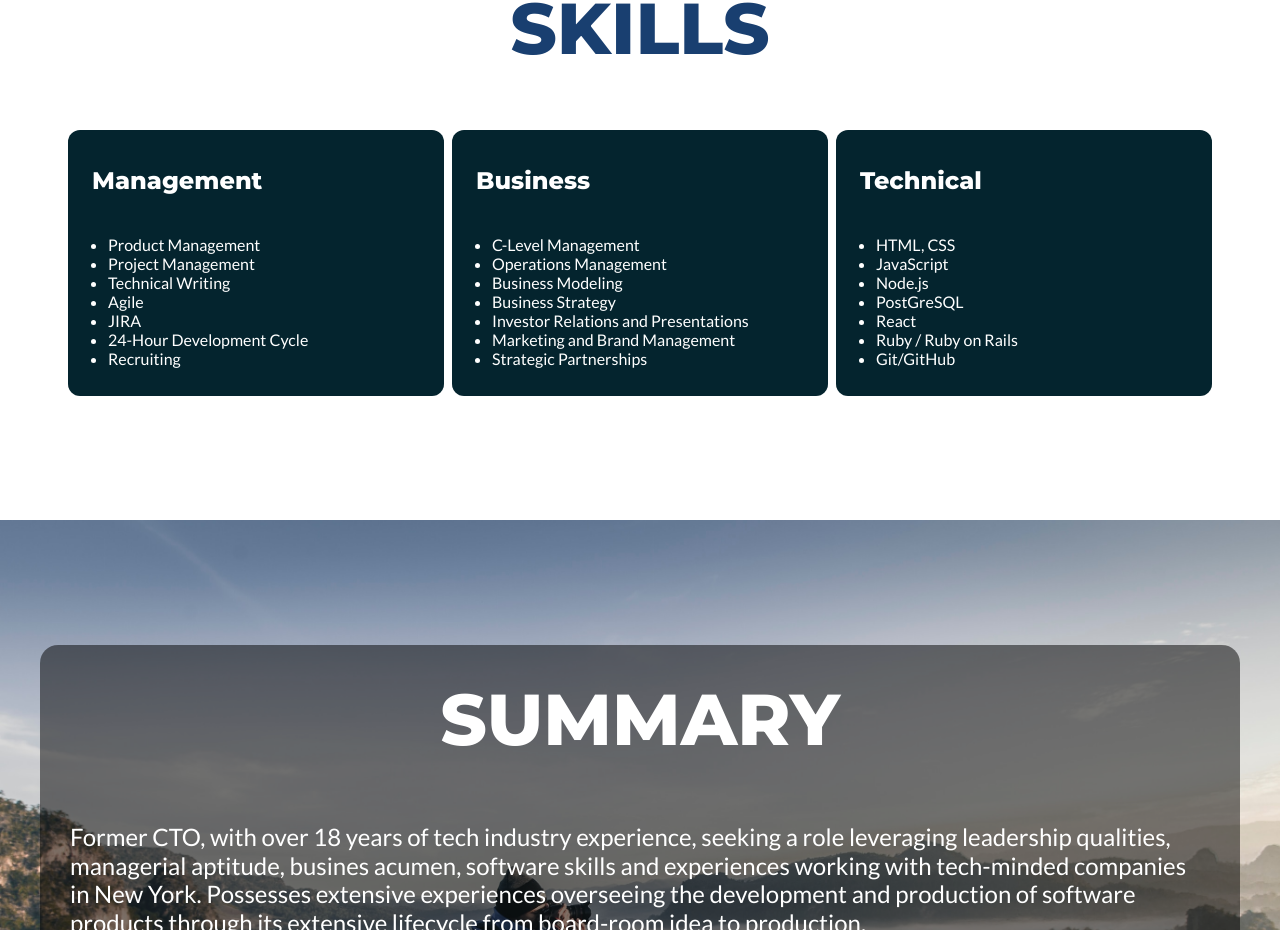
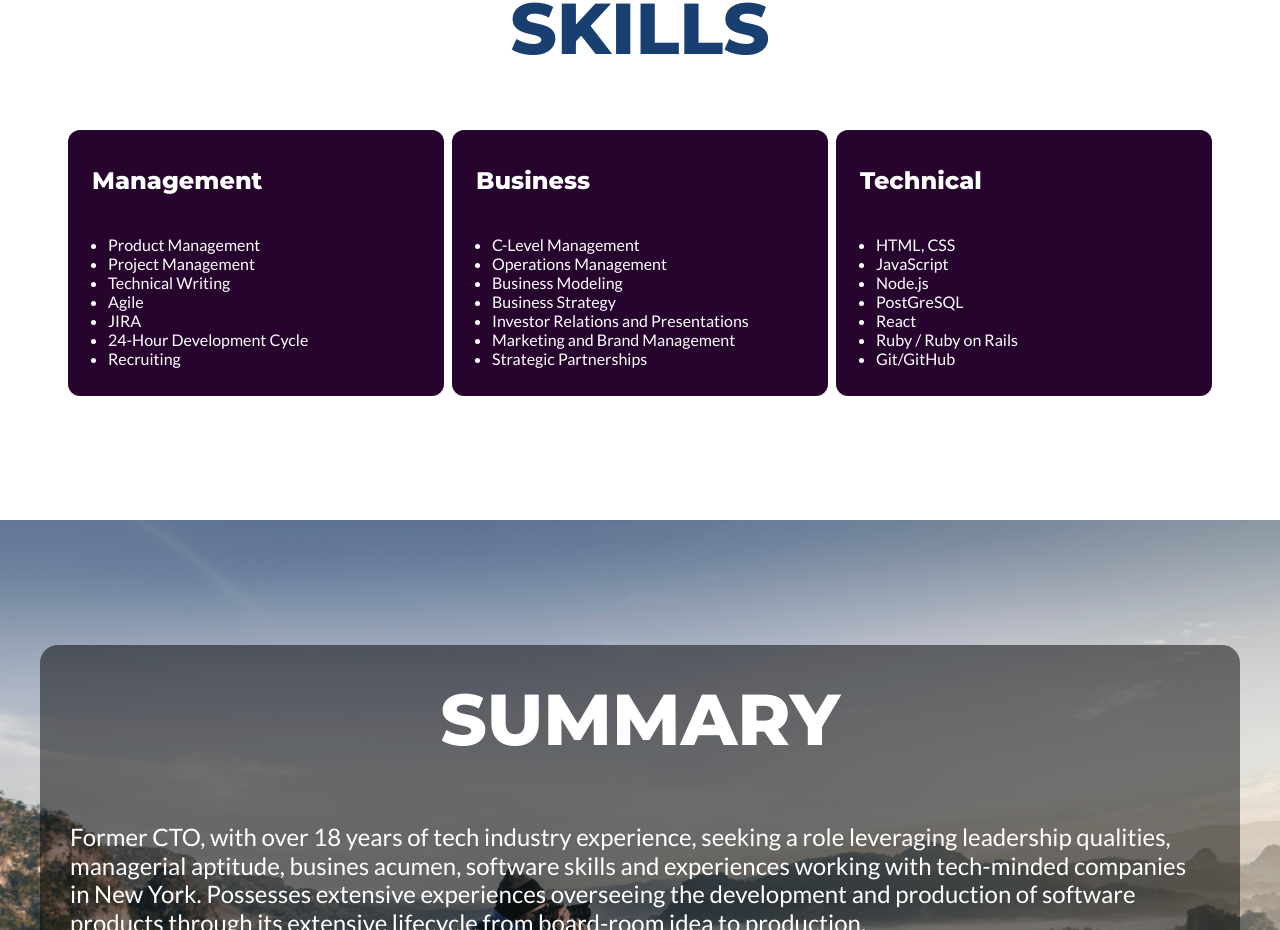
Before and after one commit to solitonyc/solito-portfolio, a React (Create React App) app: page / in a window 1280 px wide. Shown: the part 1137-2067 px from the top of the page. Built offline with nearby package versions, Linux system fonts and the light colour scheme; a web font is replaced by a local one.

Commit message:
skills section column boxes to purple

```diff
--- a/src/components/Skills.js
+++ b/src/components/Skills.js
@@ -8,7 +8,7 @@ export default class Skills extends Component {
             <div className='skills_section' id='skills'>
                 <div className="skills_section_title">SKILLS</div>
                  <div className="skills_columns_container">
-                    <div className='skills_column'>
+                    <div className='skills_column_box'>
                         <div className="skills_column_title">Management</div>
                             <ul className="skills_column_list">
                                 <li>Product Management</li>
@@ -22,7 +22,7 @@ export default class Skills extends Component {
                         </div>
 
 
-                        <div className="skills_column">
+                        <div className="skills_column_box">
                             <div className="skills_column_title">Business</div>
                             <ul className="skills_column_list">
                                 <li>C-Level Management</li>
@@ -35,7 +35,7 @@ export default class Skills extends Component {
                             </ul>
                         </div>
 
-                        <div className="skills_column">
+                        <div className="skills_column_box">
                             <div className="skills_column_title">Technical</div>
                             <ul className="skills_column_list">
                                 <li>HTML, CSS</li>
--- a/src/components/skills.css
+++ b/src/components/skills.css
@@ -52,9 +52,9 @@
     max-width: 1200px;
 }
 
-.skills_column {
+.skills_column_box {
     width: 376px;
-	background-color: rgb(4, 36, 46);
+	background-color: rgb(38, 4, 46);
 	border-radius: 12px;
 	padding-bottom: 12px;
 	padding-top: 12px;
```
